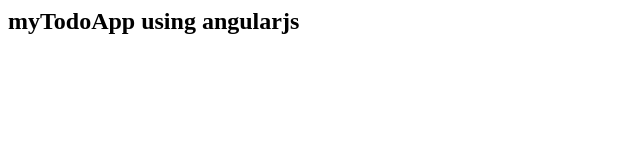
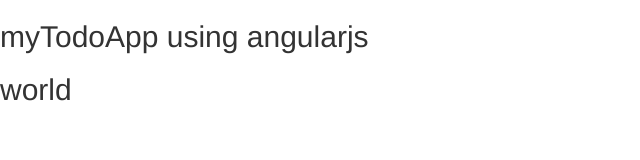
Before and after one commit to frantzyy/myTodoApp, a website: page app/index.html in a window 1280 px wide. Shown: the whole page, without its empty margins (0-640 px from the left). Drawn offline with nearby package versions, Linux system fonts and the light colour scheme.

Commit message:
moving app index into app

```diff
--- a/app/index.html
+++ b/app/index.html
@@ -1,9 +1,28 @@
-<html>
-<title>myTodoApp</title>
+<!DOCTYPE html>
+<html ng-app>
 
-<head></head>
+<head>
+    <title>myTodoApp</title>
+</head>
 
 <body>
-    <h2>myTodoApp using angularjs</h2></body>
+    <div>
+        <h2>myTodoApp using angularjs</h2>
+    </div>
+    <div ng-init="hello='world'">
+        <h2>{{hello}}</h2>
+    </div>
+    <!-- jquery -->
+    <script src="https://code.jquery.com/jquery-2.2.4.min.js" integrity="sha256-BbhdlvQf/xTY9gja0Dq3HiwQF8LaCRTXxZKRutelT44=" crossorigin="anonymous"></script>
+    <!-- angular 1.3.9  - i plan to upgrade but want to got through those steps -->
+    <script type="text/javascript " src="https://ajax.googleapis.com/ajax/libs/angularjs/1.3.9/angular.min.js "></script>
+    <!-- bootstrap 3 -->
+    <!-- Latest compiled and minified CSS -->
+    <link rel="stylesheet " href="https://maxcdn.bootstrapcdn.com/bootstrap/3.3.6/css/bootstrap.min.css " integrity="sha384-1q8mTJOASx8j1Au+a5WDVnPi2lkFfwwEAa8hDDdjZlpLegxhjVME1fgjWPGmkzs7 " crossorigin="anonymous ">
+    <!-- Optional theme -->
+    <link rel="stylesheet " href="https://maxcdn.bootstrapcdn.com/bootstrap/3.3.6/css/bootstrap-theme.min.css " integrity="sha384-fLW2N01lMqjakBkx3l/M9EahuwpSfeNvV63J5ezn3uZzapT0u7EYsXMjQV+0En5r " crossorigin="anonymous ">
+    <!-- Latest compiled and minified JavaScript -->
+    <script src="https://maxcdn.bootstrapcdn.com/bootstrap/3.3.6/js/bootstrap.min.js " integrity="sha384-0mSbJDEHialfmuBBQP6A4Qrprq5OVfW37PRR3j5ELqxss1yVqOtnepnHVP9aJ7xS " crossorigin="anonymous "></script>
+</body>
 
 </html>
```
